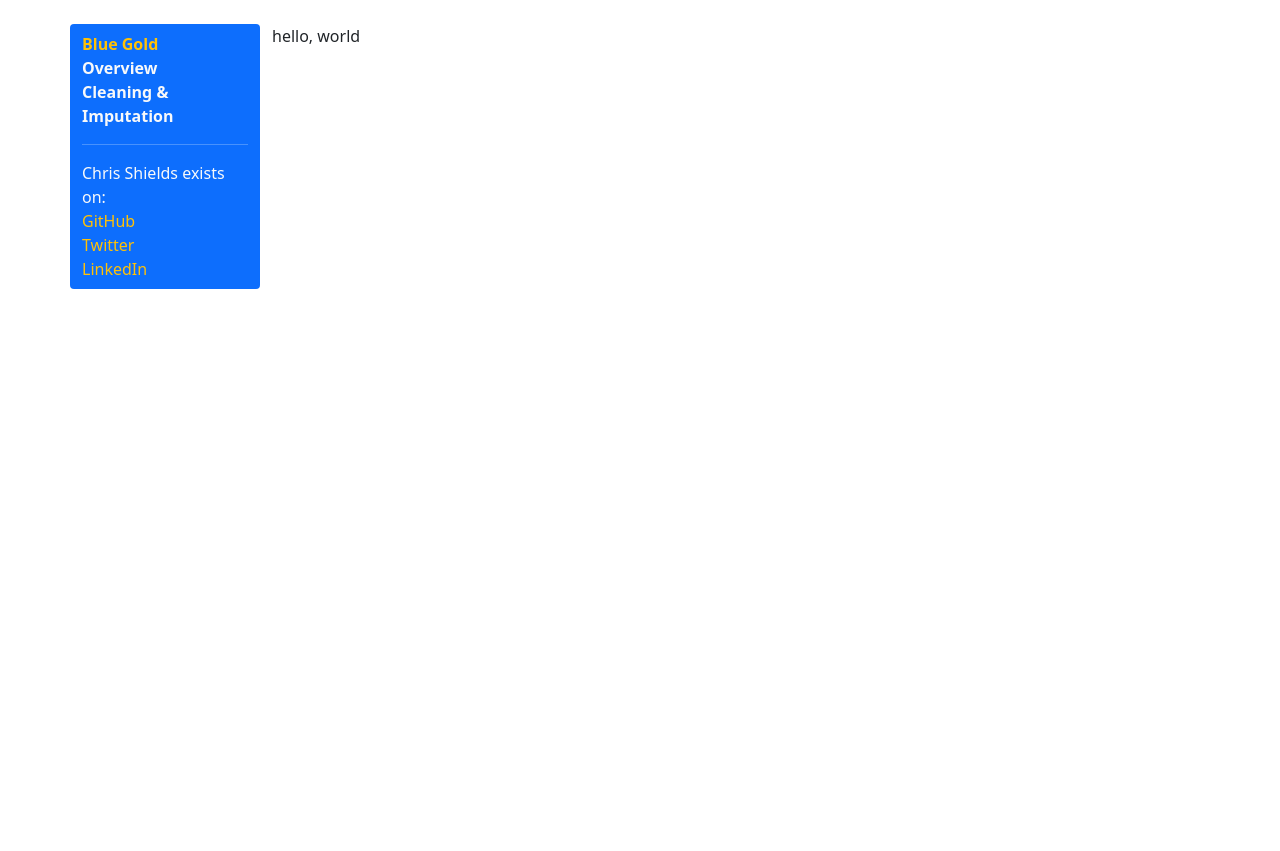
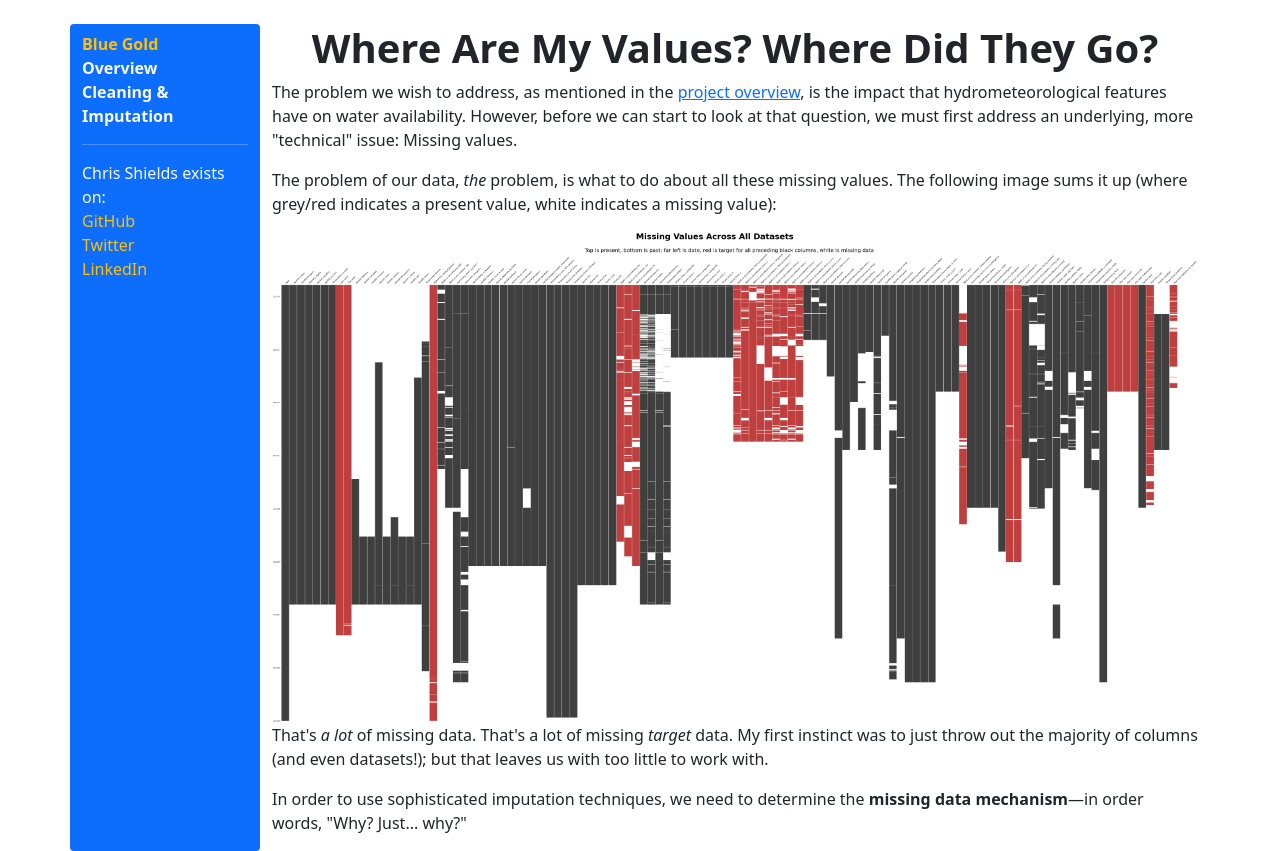
Before and after one commit to cshields143/acea_heroku, a Flask app: page /cleaning in a window 1280 px wide. Before the commit the page ends 289 px from the top, so only its background shows below. Run offline with Flask 2, Linux system fonts and the light colour scheme.

Commit message:
Slightly spiff up incomplete imputation page

```diff
--- a/flaskr/templates/imput.html
+++ b/flaskr/templates/imput.html
@@ -1,5 +1,10 @@
 {% extends 'base.html' %}
 
 {% block content %}
-hello, world
+<h1 class="text-center fw-bold">Where Are My Values? Where Did They Go?</h1>
+<p>The problem we wish to address, as mentioned in the <a href="{{ url_for('about') }}">project overview</a>, is the impact that hydrometeorological features have on water availability. However, before we can start to look at that question, we must first address an underlying, more "technical" issue: Missing values.</p>
+<p>The problem of our data, <em>the</em> problem, is what to do about all these missing values. The following image sums it up (where grey/red indicates a present value, white indicates a missing value):</p>
+<img src="{{ url_for('static', filename='allmissing.png') }}" alt="look at all that white" class="img-fluid" />
+<p>That's <em>a lot</em> of missing data. That's a lot of missing <em>target</em> data. My first instinct was to just throw out the majority of columns (and even datasets!); but that leaves us with too little to work with.</p>
+<p>In order to use sophisticated imputation techniques, we need to determine the <b>missing data mechanism</b>&mdash;in order words, "Why? Just... why?"</p>
 {% endblock %}
```
Also changed, not shown: flaskr/static/allmissing.png (added).
